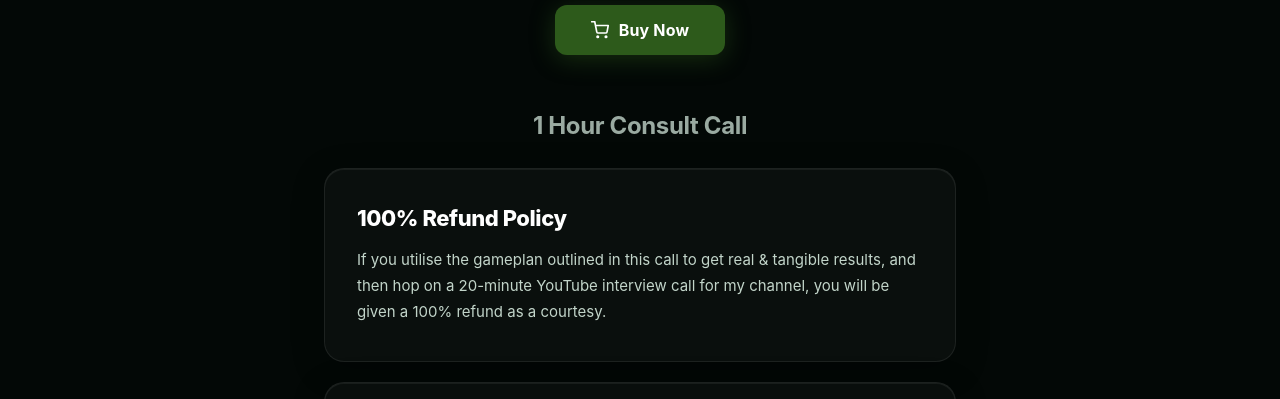
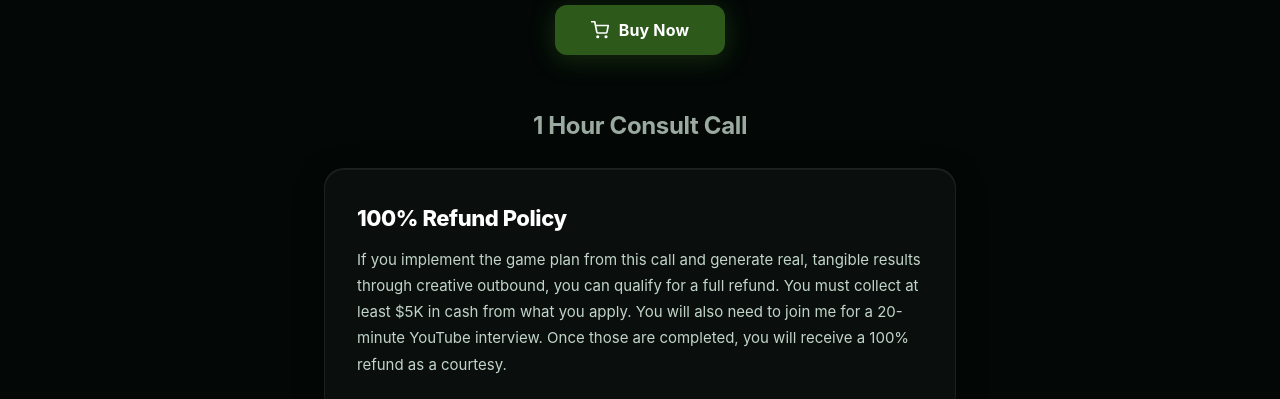
Before and after one commit to danjameshx-collab/consultingdanjames, a plain HTML site: page index.html in a window 1280 px wide. Shown: the part 536-935 px from the top of the page. Drawn offline with Linux system fonts and the light colour scheme.

Commit message:
Update refund policy copy with $5K requirement and clearer conditions
Co-Authored-By: Claude Sonnet 4.6 <noreply@anthropic.com>

```diff
--- a/index.html
+++ b/index.html
@@ -336,7 +336,7 @@
 
         <div class="section-block">
             <h2 class="section-title">100% Refund Policy</h2>
-            <p class="refund-text">If you utilise the gameplan outlined in this call to get real &amp; tangible results, and then hop on a 20-minute YouTube interview call for my channel, you will be given a 100% refund as a courtesy.</p>
+            <p class="refund-text">If you implement the game plan from this call and generate real, tangible results through creative outbound, you can qualify for a full refund. You must collect at least $5K in cash from what you apply. You will also need to join me for a 20-minute YouTube interview. Once those are completed, you will receive a 100% refund as a courtesy.</p>
         </div>
 
         <div class="section-block">
```
